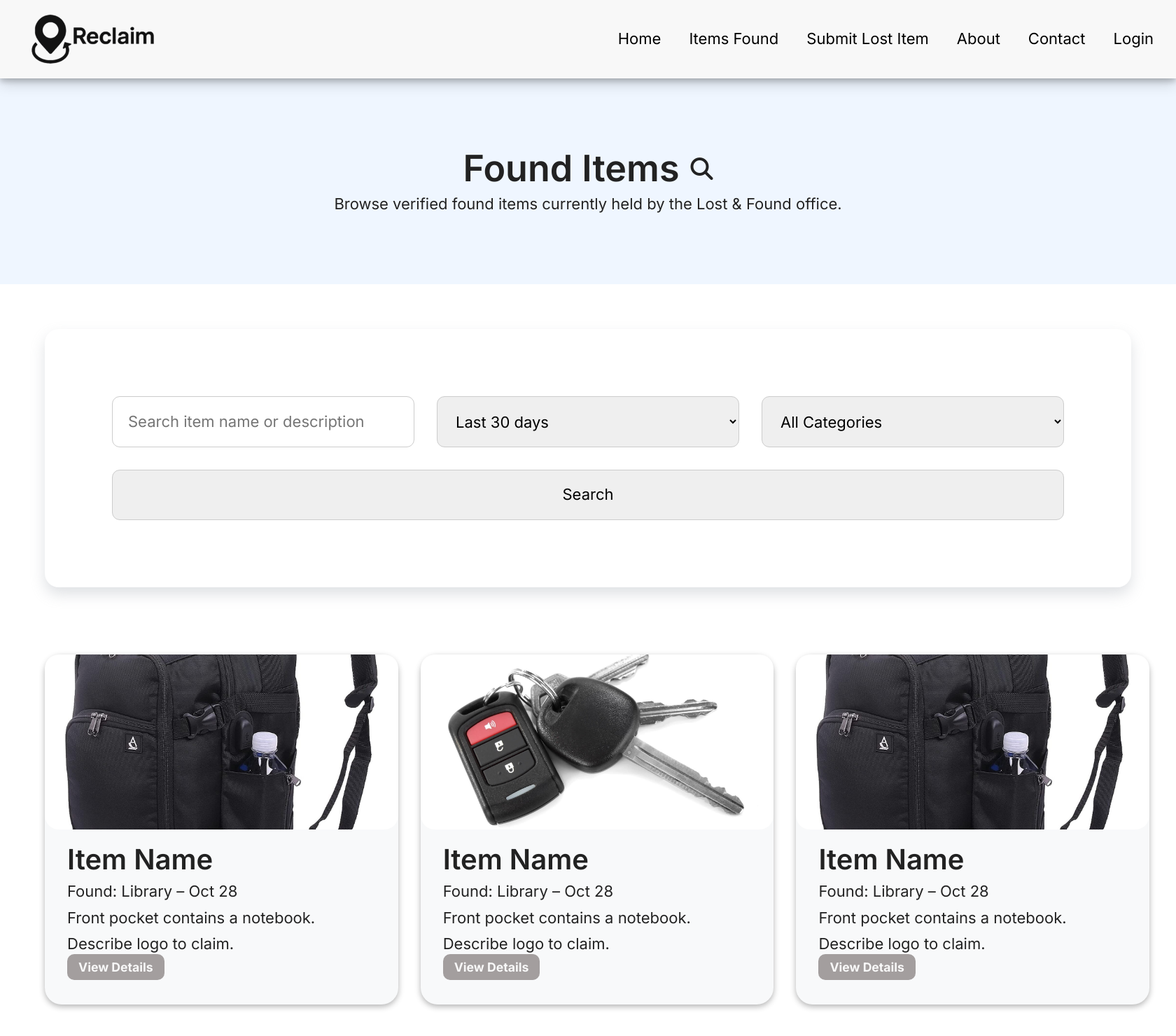
After one commit to adig02/COMP1006, a PHP site: page /found_items.php in a window 1680 px wide. The commit adds this page. Shown: the top 1480 px of the page at 70% size. Run offline with PHP 8.4, Linux system fonts and the light colour scheme; some libraries are stand-ins or nearby versions.

Commit message:
Found items page static content & styling completed

```diff
--- a/Project/about.php
+++ b/Project/about.php
@@ -7,8 +7,8 @@ $pageDesc = "Reclaim helps institutions securely manage lost and found items, re
 require './templates/header.php';
 ?>
             <!-- HERO / INTRO -->
-            <section class="about-hero">
-                <h1>About Reclaim</h1>
+            <section class="hero-template">
+                <h2>About Reclaim</h2>
                 <p>Reclaim is a modern lost & found management system that helps institutions, campuses, and organizations reconnect people with their belongings—securely and efficiently.</p>
             </section>
             <!-- OUR STORY -->
--- a/Project/css/style.css
+++ b/Project/css/style.css
@@ -74,7 +74,6 @@ h2 {
     font-size: clamp(2.25rem, 4vw + 1rem, 3.25rem);
     font-weight: 600;
     line-height: 1.25;
-    padding-bottom: 1rem;
 }
 h3 {
     font-size: clamp(1.75rem, 3vw + 0.75rem, 2.5rem);
@@ -344,10 +343,10 @@ footer{
     display: flex;
     flex-direction: column;
     justify-content: center;
-    background-color: #38bdf8;
+    background-color: var(--light-blue);
     align-items: center;
     gap: 1rem;
-    color: #f8f8f8;
+    color: var(--black);
 }
 .cta p{
     max-width: 50ch;
@@ -355,7 +354,7 @@ footer{
 }
 
 /*--------------------------------------------------------About-Page--------------------------------------------------*/
-.about-hero{
+.hero-template{
     text-align: center;
     padding: 6rem 16rem;
     background-color: var(--light-blue);
@@ -435,6 +434,36 @@ footer{
     border-radius: 13px;
     margin-bottom: 1rem;
 }
+
+
 /*-------------------------------------------------------Contact-Page-------------------------------------------------*/
-/*---------------------------------------------------------Shop-Page--------------------------------------------------*/
+/*-----------------------------------------------------Found-Items-Page-----------------------------------------------*/
+.found-items div:nth-child(1){
+    display: flex;
+    justify-content: center;
+    align-items: center;
+    gap: 1rem;
+}
+.found-items-container{
+    display: grid;
+    grid-template-columns: repeat(3, 1fr);
+    justify-items: center;
+    margin: 3rem;
+}
+.search-found form{
+    padding: 6rem;
+    box-shadow: rgba(149, 157, 165, 0.3) 0 10px 20px;
+    border-radius: 20px;
+    margin: 4rem;
+    display: flex;
+    flex-direction: column;
+    gap: 2rem;
+}
+.search-found form div:nth-child(1){
+    display: flex;
+    gap: 2rem;
+}
+
+
+
 /*-------------------------------------------------------Register-Page------------------------------------------------*/
--- /dev/null
+++ b/Project/found_items.php
@@ -0,0 +1,136 @@
+<?php
+// setting the custom metadata
+$pageTitle = "Reclaim | Found Items";
+$pageDesc = "SHOP PAGE DESCRIPTION";
+
+// include required files
+
+// adding the header
+require './templates/header.php';
+
+?>
+            <section class="hero-template found-items">
+                <div>
+                    <h2>Found Items</h2>
+                    <i class="fa-solid fa-magnifying-glass fa-2x"></i>
+                </div>
+                <p>Browse verified found items currently held by the Lost & Found office.</p>
+            </section>
+            <section class="tips-report"></section>
+            <section class="search-found">
+                <form>
+                    <div>
+                        <input type="search" placeholder="Search item name or description">
+                        <select>
+                            <option>Last 30 days</option>
+                            <option>Last 14 Days</option>
+                            <option>Last Week</option>
+                        </select>
+                        <select>
+                            <option>All Categories</option>
+                            <option>Electronics</option>
+                            <option>Keys</option>
+                            <option>Ids</option>
+                            <option>Clothing</option>
+                            <option>Jewelry</option>
+                            <option>Other</option>
+                        </select>
+                    </div>
+                    <input type="submit" value="Search">
+                </form>
+            </section>
+            <section class="found-items-container">
+                <article class="card">
+                    <img src="./img/backpack.jpg" alt="backpack"/>
+                    <div>
+                        <h3>Item Name</h3>
+                        <p>Found: Library – Oct 28</p>
+                        <p>Front pocket contains a notebook. Describe logo to claim.</p>
+                        <a class="btn" href="#">View Details</a>
+                    </div>
+                </article>
+                <article class="card">
+                    <img src="./img/car_keys.jpg" alt="car keys" />
+                    <div>
+                        <h3>Item Name</h3>
+                        <p>Found: Library – Oct 28</p>
+                        <p>Front pocket contains a notebook. Describe logo to claim.</p>
+                        <a class="btn" href="#">View Details</a>
+                    </div>
+                </article>
+                <article class="card">
+                    <img src="./img/backpack.jpg" alt="backpack" />
+                    <div>
+                        <h3>Item Name</h3>
+                        <p>Found: Library – Oct 28</p>
+                        <p>Front pocket contains a notebook. Describe logo to claim.</p>
+                        <a class="btn" href="#">View Details</a>
+                    </div>
+                </article>
+                <article class="card">
+                    <img src="./img/car_keys.jpg" alt="car keys" />
+                    <div>
+                        <h3>Item Name</h3>
+                        <p>Found: Library – Oct 28</p>
+                        <p>Front pocket contains a notebook. Describe logo to claim.</p>
+                        <a class="btn" href="#">View Details</a>
+                    </div>
+                </article>
+                <article class="card">
+                    <img src="./img/backpack.jpg" alt="backpack" />
+                    <div>
+                        <h3>Item Name</h3>
+                        <p>Found: Library – Oct 28</p>
+                        <p>Front pocket contains a notebook. Describe logo to claim.</p>
+                        <a class="btn" href="#">View Details</a>
+                    </div>
+                </article>
+                <article class="card">
+                    <img src="./img/car_keys.jpg" alt="car keys" />
+                    <div>
+                        <h3>Item Name</h3>
+                        <p>Found: Library – Oct 28</p>
+                        <p>Front pocket contains a notebook. Describe logo to claim.</p>
+                        <a class="btn" href="#">View Details</a>
+                    </div>
+                </article>
+            </section>
+            <section class="categories">
+                <h2>Browse by category</h2>
+                <div class="categories-container">
+                    <a class="categories-item" href="found_items.php?category=electronics">
+                        <h3>Electronics</h3>
+                        <img src="./img/icons8-electronics-96.png" alt="category for electronics"/>
+                    </a>
+                    <a class="categories-item" href="found_items.php?category=bags">
+                        <h3>Bags</h3>
+                        <img src="./img/icons8-backpack-96.png" alt="category for bags"/>
+                    </a>
+                    <a class="categories-item" href="found_items.php?category=keys">
+                        <h3>Keys</h3>
+                        <img src="./img/icons8-keys-96.png" alt="category for keys"/>
+                    </a>
+                    <a class="categories-item" href="found_items.php?category=ids">
+                        <h3>IDs</h3>
+                        <img src="./img/icons8-id-96.png" alt="category for ids"/>
+                    </a>
+                    <a class="categories-item" href="found_items.php?category=clothing">
+                        <h3>Clothing</h3>
+                        <img src="./img/icons8-jacket-96.png" alt="category for clothing"/>
+                    </a>
+                    <a class="categories-item" href="found_items.php?category=jewelry">
+                        <h3>Jewelry</h3>
+                        <img src="./img/icons8-jewelry-96.png" alt="category for jewelry"/>
+                    </a>
+                    <a class="categories-item" href="found_items.php?category=other">
+                        <h3>Other</h3>
+                        <img src="./img/icons8-other-96.png" alt="category for other items"/>
+                    </a>
+                </div>
+            </section>
+<?php
+// adding the cta
+require './templates/misplaced_cta.php';
+// adding the footer
+require './templates/footer.php';
+?>
```
Also changed, not shown: Project/shop.php (deleted, +0 -13 lines).
